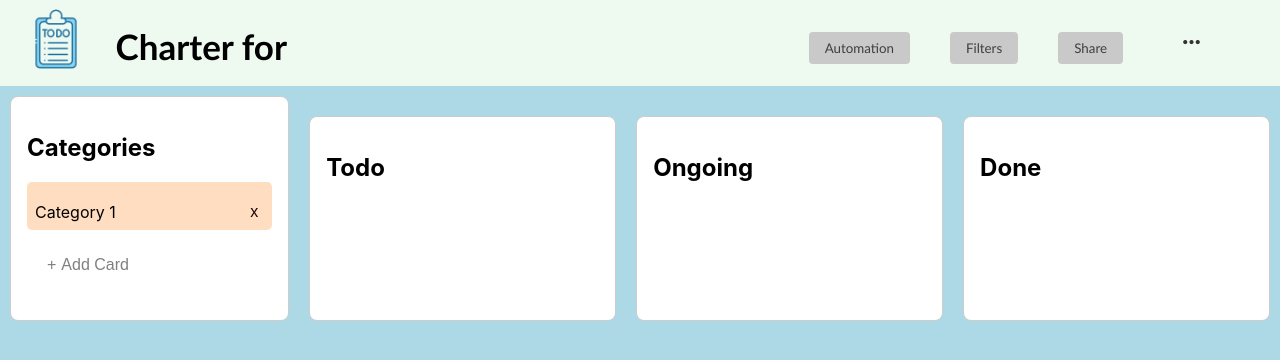
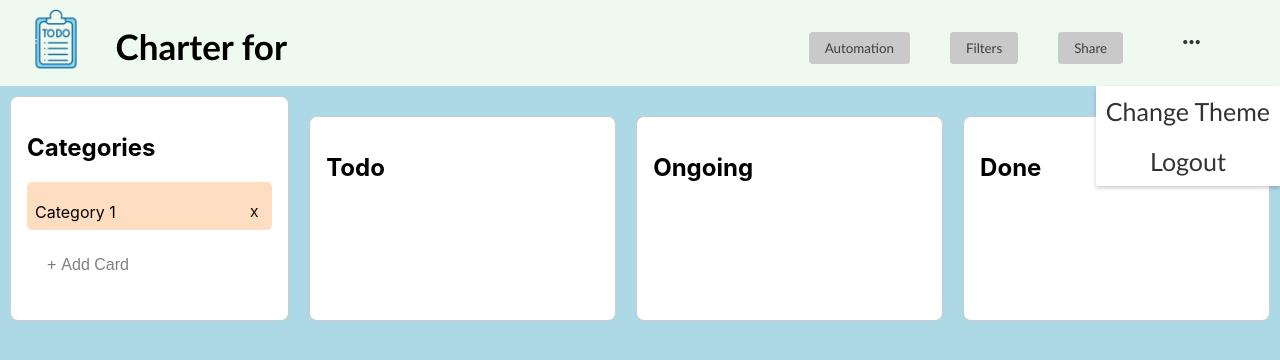
Before and after one commit to Amtizma/ProiectSOPM, a React (Create React App) app: page / in a window 1280 px wide. Both pictures are taken after a click on the button 1191 px from the left and 43 px from the top of the page. Shown: the top 360 px of the page. Built offline with nearby package versions, Linux system fonts and the light colour scheme.

Commit message:
Settings menu popup

```diff
--- a/src/topbar.css
+++ b/src/topbar.css
@@ -67,3 +67,26 @@ body{
     border-radius: 4px;
     cursor: pointer;
   }
+.dropdown-menu {
+  position: absolute;
+  top: 100%;
+  right: 0;
+  background-color: #fff;
+  box-shadow: 0px 2px 4px rgba(0, 0, 0, 0.2);
+  z-index: 100;
+}
+
+.dropdown-menu ul {
+  list-style: none;
+  padding: 0;
+  margin: 0;
+}
+
+.dropdown-menu li {
+  padding: 10px;
+  cursor: pointer;
+}
+
+.dropdown-menu li:hover {
+  background-color: #f5f5f5;
+}
--- a/src/topbar.js
+++ b/src/topbar.js
@@ -1,11 +1,17 @@
 import './topbar.css';
 import 'boxicons/css/boxicons.min.css';
 import logo from './images/logo.png';
-
+import React, { useState } from 'react';
 
 
 
 const TopBar = () => {
+  const [showMenu, setShowMenu] = useState(false);
+
+  const toggleMenu = () => {
+    setShowMenu(!showMenu);
+  };
+
   return (
 <div className="top-bar">
 
@@ -22,8 +28,16 @@ const TopBar = () => {
 <button className="button">Filters</button>
 <button className="button">Share</button>
 
-<button className="button settings-button">
+<button className={`button settings-button ${showMenu ? 'active' : ''}`} onClick={toggleMenu}>
 <i className='bx bx-dots-horizontal-rounded'></i>
+  {showMenu && (
+      <div className="dropdown-menu">
+        <ul>
+          <li>Change Theme</li>
+          <li>Logout</li>
+        </ul>
+      </div>
+  )}
 </button>
 
 </div>
```
Also changed, not shown: src/App.css (line endings or trailing spaces).
